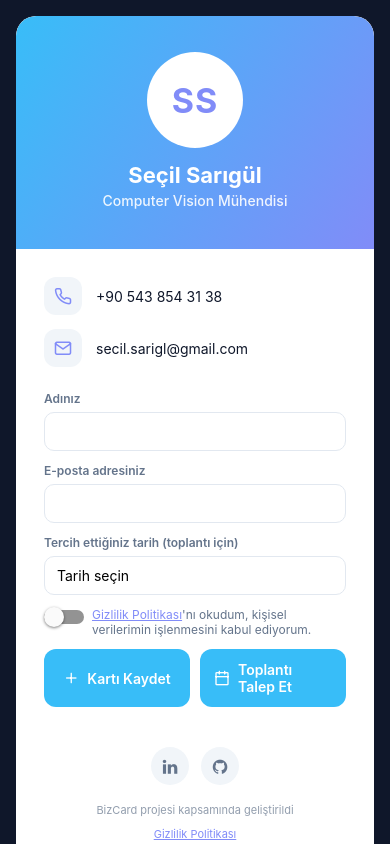
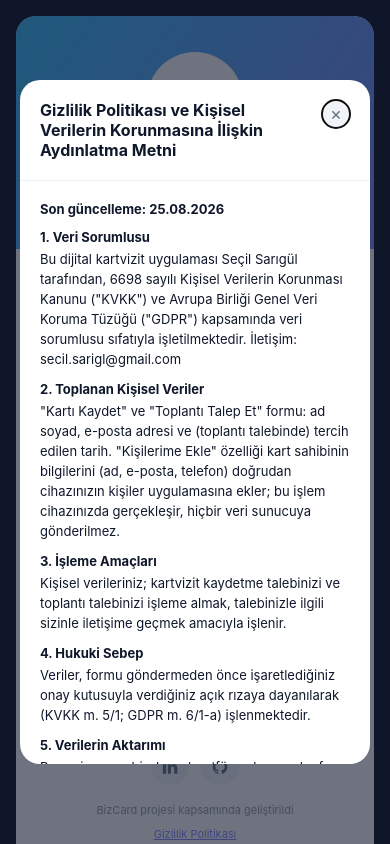
Before and after one commit to secilsarigl/bizcard-miuul, a React Native app in the folder mobile/: screen / in a window 390 px wide. Both pictures are taken after a click on the element "Gizlilik Politikası". Built offline with nearby package versions, Linux system fonts and the light colour scheme.

Commit message:
Add privacy policy modal

```diff
--- a/mobile/App.js
+++ b/mobile/App.js
@@ -3,6 +3,7 @@ import { SafeAreaView, ScrollView, StyleSheet } from 'react-native';
 import { PROFILE } from './src/data/card';
 import { ProfileCard } from './src/components/ProfileCard';
 import { AddToContactsPanel } from './src/components/AddToContactsPanel';
+import { PrivacyPolicyModal } from './src/components/PrivacyPolicyModal';
 
 export default function App() {
   const [isPolicyOpen, setIsPolicyOpen] = useState(false);
@@ -13,6 +14,7 @@ export default function App() {
         <ProfileCard profile={PROFILE} onOpenPolicy={() => setIsPolicyOpen(true)} />
         <AddToContactsPanel profile={PROFILE} />
       </ScrollView>
+      <PrivacyPolicyModal isOpen={isPolicyOpen} onClose={() => setIsPolicyOpen(false)} />
     </SafeAreaView>
   );
 }
--- /dev/null
+++ b/mobile/src/components/PrivacyPolicyModal.js
@@ -0,0 +1,90 @@
+import { Modal, View, Text, TouchableOpacity, ScrollView, StyleSheet } from 'react-native';
+
+const SECTIONS = [
+  {
+    title: '1. Veri Sorumlusu',
+    body: 'Bu dijital kartvizit uygulaması Seçil Sarıgül tarafından, 6698 sayılı Kişisel Verilerin Korunması Kanunu ("KVKK") ve Avrupa Birliği Genel Veri Koruma Tüzüğü ("GDPR") kapsamında veri sorumlusu sıfatıyla işletilmektedir. İletişim: secil.sarigl@gmail.com',
+  },
+  {
+    title: '2. Toplanan Kişisel Veriler',
+    body: '"Kartı Kaydet" ve "Toplantı Talep Et" formu: ad soyad, e-posta adresi ve (toplantı talebinde) tercih edilen tarih. "Kişilerime Ekle" özelliği kart sahibinin bilgilerini (ad, e-posta, telefon) doğrudan cihazınızın kişiler uygulamasına ekler; bu işlem cihazınızda gerçekleşir, hiçbir veri sunucuya gönderilmez.',
+  },
+  {
+    title: '3. İşleme Amaçları',
+    body: 'Kişisel verileriniz; kartvizit kaydetme talebinizi ve toplantı talebinizi işleme almak, talebinizle ilgili sizinle iletişime geçmek amacıyla işlenir.',
+  },
+  {
+    title: '4. Hukuki Sebep',
+    body: 'Veriler, formu göndermeden önce işaretlediğiniz onay kutusuyla verdiğiniz açık rızaya dayanılarak (KVKK m. 5/1; GDPR m. 6/1-a) işlenmektedir.',
+  },
+  {
+    title: '5. Verilerin Aktarımı',
+    body: 'Bu proje şu an bir demo/portföy çalışmasıdır: form gönderiminde toplanan veriler yalnızca cihaz konsoluna kaydedilmekte olup üçüncü bir sunucuya veya hizmete aktarılmamaktadır. İleride bir backend/webhook entegrasyonu devreye alındığında bu politika güncellenecek ve aktarım burada açıkça belirtilecektir.',
+  },
+  {
+    title: '6. Saklama Süresi',
+    body: 'Verileriniz, talebinizin işlenmesi ve olası iletişim için gereken süre boyunca saklanır; bu süre sonunda silinir veya anonim hale getirilir.',
+  },
+  {
+    title: '7. Haklarınız',
+    body: 'KVKK m. 11 ve GDPR m. 15-22 uyarınca; verinizin işlenip işlenmediğini öğrenme, işleme amacını öğrenme, aktarıldığı üçüncü kişileri bilme, düzeltilmesini/silinmesini isteme, düzeltme-silme taleplerinin üçüncü kişilere bildirilmesini isteme, otomatik analiz sonucuna itiraz etme, zararın giderilmesini talep etme haklarına sahipsiniz. (GDPR) Ayrıca verilerinizin taşınabilirliğini talep etme, rızanızı geri çekme ve bir denetim otoritesine şikâyette bulunma haklarına da sahipsiniz.',
+  },
+  {
+    title: '8. Çerezler',
+    body: 'Bu uygulama çerez veya benzeri izleme teknolojileri kullanmamaktadır.',
+  },
+  {
+    title: '9. Başvuru',
+    body: 'Yukarıdaki haklarınızı kullanmak için secil.sarigl@gmail.com adresinden bizimle iletişime geçebilirsiniz.',
+  },
+];
+
+export function PrivacyPolicyModal({ isOpen, onClose }) {
+  return (
+    <Modal visible={isOpen} animationType="fade" transparent onRequestClose={onClose}>
+      <View style={styles.overlay}>
+        <View style={styles.panel}>
+          <View style={styles.header}>
+            <Text style={styles.headerTitle}>
+              Gizlilik Politikası ve Kişisel Verilerin Korunmasına İlişkin Aydınlatma Metni
+            </Text>
+            <TouchableOpacity onPress={onClose} style={styles.closeButton} accessibilityLabel="Kapat">
+              <Text style={styles.closeText}>×</Text>
+            </TouchableOpacity>
+          </View>
+          <ScrollView style={styles.body}>
+            <Text style={styles.updated}>Son güncelleme: 25.08.2026</Text>
+            {SECTIONS.map((section) => (
+              <View key={section.title} style={styles.section}>
+                <Text style={styles.sectionTitle}>{section.title}</Text>
+                <Text style={styles.sectionBody}>{section.body}</Text>
+              </View>
+            ))}
+          </ScrollView>
+        </View>
+      </View>
+    </Modal>
+  );
+}
+
+const styles = StyleSheet.create({
+  overlay: { flex: 1, backgroundColor: 'rgba(15,23,42,0.6)', alignItems: 'center', justifyContent: 'center', padding: 20 },
+  panel: { width: '100%', maxHeight: '85%', backgroundColor: '#fff', borderRadius: 20, overflow: 'hidden' },
+  header: {
+    flexDirection: 'row',
+    alignItems: 'flex-start',
+    justifyContent: 'space-between',
+    gap: 12,
+    padding: 20,
+    borderBottomWidth: 1,
+    borderBottomColor: '#eef2f7',
+  },
+  headerTitle: { flex: 1, fontSize: 16, fontWeight: '700', color: '#0f172a' },
+  closeButton: { width: 28, height: 28, borderRadius: 14, backgroundColor: '#f1f5f9', alignItems: 'center', justifyContent: 'center' },
+  closeText: { fontSize: 18, color: '#64748b', lineHeight: 18 },
+  body: { padding: 20 },
+  updated: { fontSize: 13, fontWeight: '700', color: '#0f172a', marginBottom: 12 },
+  section: { marginBottom: 12 },
+  sectionTitle: { fontSize: 13, fontWeight: '700', color: '#0f172a', marginBottom: 4 },
+  sectionBody: { fontSize: 13, lineHeight: 20, color: '#0f172a' },
+});
```
